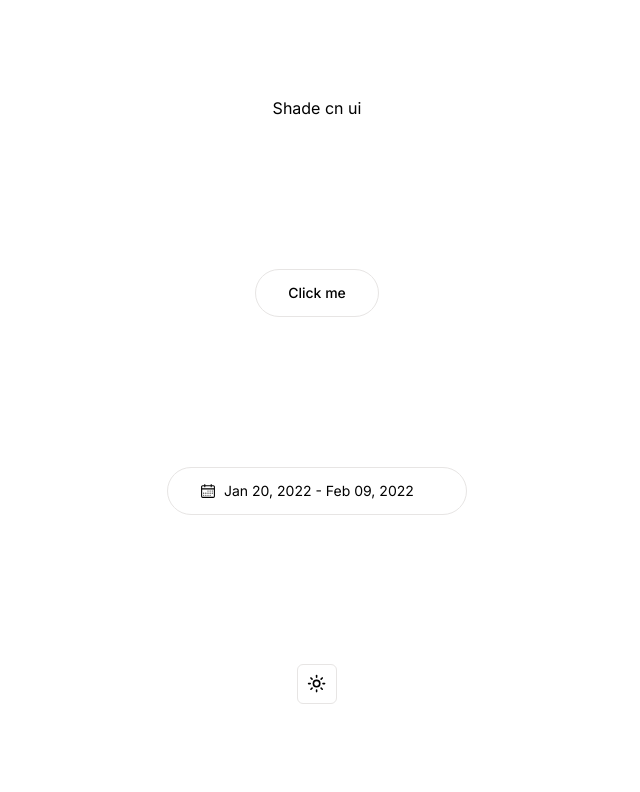
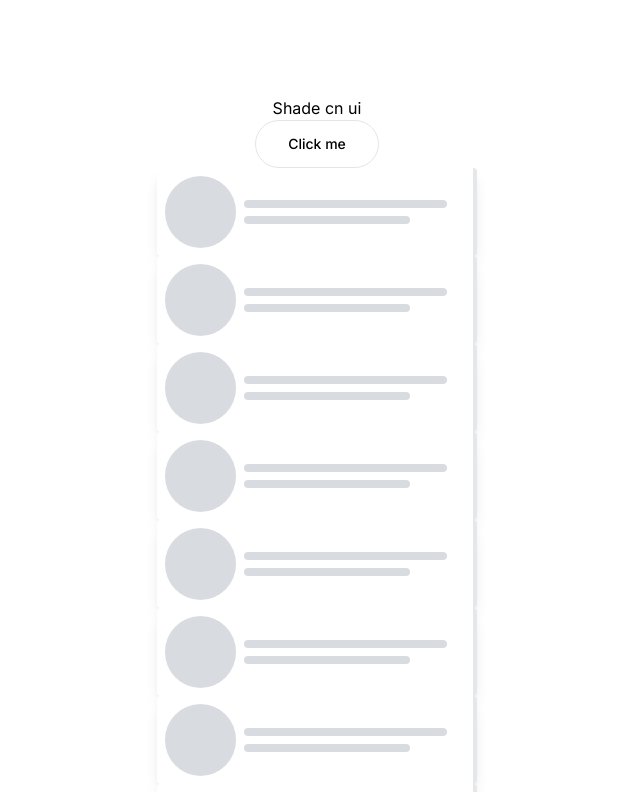
Before and after one commit to dbgautam7/shadecn-ui, a Next.js app: page / in a window 1280 px wide. Shown: the top 792 px of the page, without its empty margins (323-963 px from the left). Built offline with nearby package versions, Linux system fonts and the light colour scheme.

Commit message:
packages installed

```diff
--- a/app/page.tsx
+++ b/app/page.tsx
@@ -1,12 +1,16 @@
 "use client"
+import CustomSkeleton from "@/components/customUi/customSkeleton"
 import { DateRangePicker } from "@/components/customUi/dateRangePicker"
 import { ToggleTheme } from "@/components/customUi/toggleTheme"
 import { Button } from "@/components/ui/button"
+import { useState } from "react"
 export default function Home() {
+  const [loading, setLoading]=useState<boolean>(false)
   return (
     <main className="flex min-h-screen flex-col items-center justify-between p-24">
       Shade cn ui
       <Button>Click me</Button>
+      {!loading && <CustomSkeleton value={12} /> }
    <DateRangePicker />
   <ToggleTheme />
     </main>
--- /dev/null
+++ b/components/customUi/customSkeleton.tsx
@@ -0,0 +1,17 @@
+"use client"
+
+export default function CustomSkeleton({value}:{value:number}) {
+    return (
+      Array(value).fill(0).map((el, index) => (
+          <div key={index}>
+            <div className='flex flex-row bg-white shadow-lg border-r-4 w-[20rem] items-center gap-2 p-2 rounded'>
+                <div className='rounded-full bg-gray-300 w-[4.5rem] h-[4.5rem] animate-pulse'></div>
+                <div className='flex flex-col gap-2 w-9/12'>
+                  <span className='w-11/12 bg-gray-300 h-2 rounded-full animate-pulse'></span>
+                  <span className='w-9/12 bg-gray-300 h-2 rounded-full animate-pulse'></span>
+                </div>
+            </div>
+        </div>
+        ))
+    )
+  }
--- a/package.json
+++ b/package.json
@@ -3,8 +3,7 @@
   "version": "0.1.0",
   "private": true,
   "scripts": {
-    "dev": "npm run open-browser && next dev",
-    "open-browser": "open http://localhost:3000",
+    "dev": "next dev",
     "build": "next build",
     "start": "next start",
     "lint": "next lint"
@@ -25,6 +24,7 @@
     "@radix-ui/react-tabs": "^1.0.4",
     "@radix-ui/react-toast": "^1.1.4",
     "@radix-ui/react-tooltip": "^1.0.6",
+    "@tanstack/react-query": "^4.32.6",
     "@tanstack/react-table": "^8.9.3",
     "@types/node": "20.5.0",
     "@types/react": "18.2.20",
```
Also changed, not shown: 2 other files (tests, documents, lock files or other folders).
